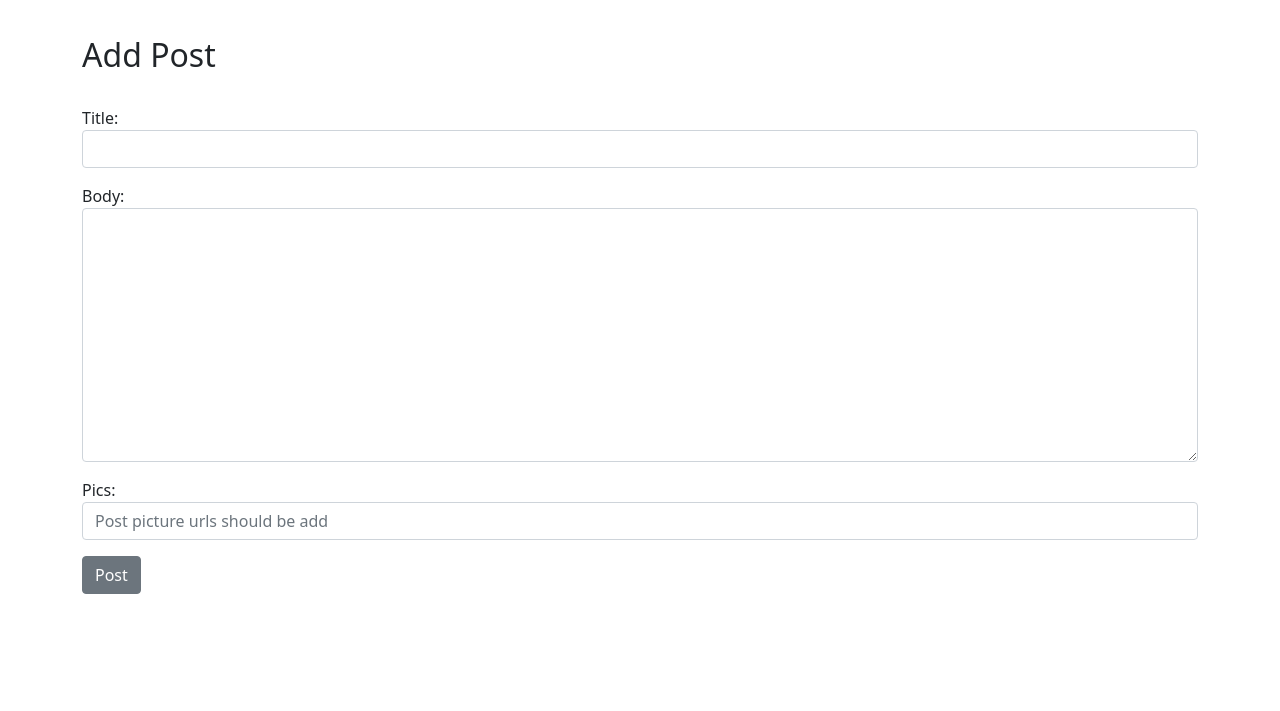
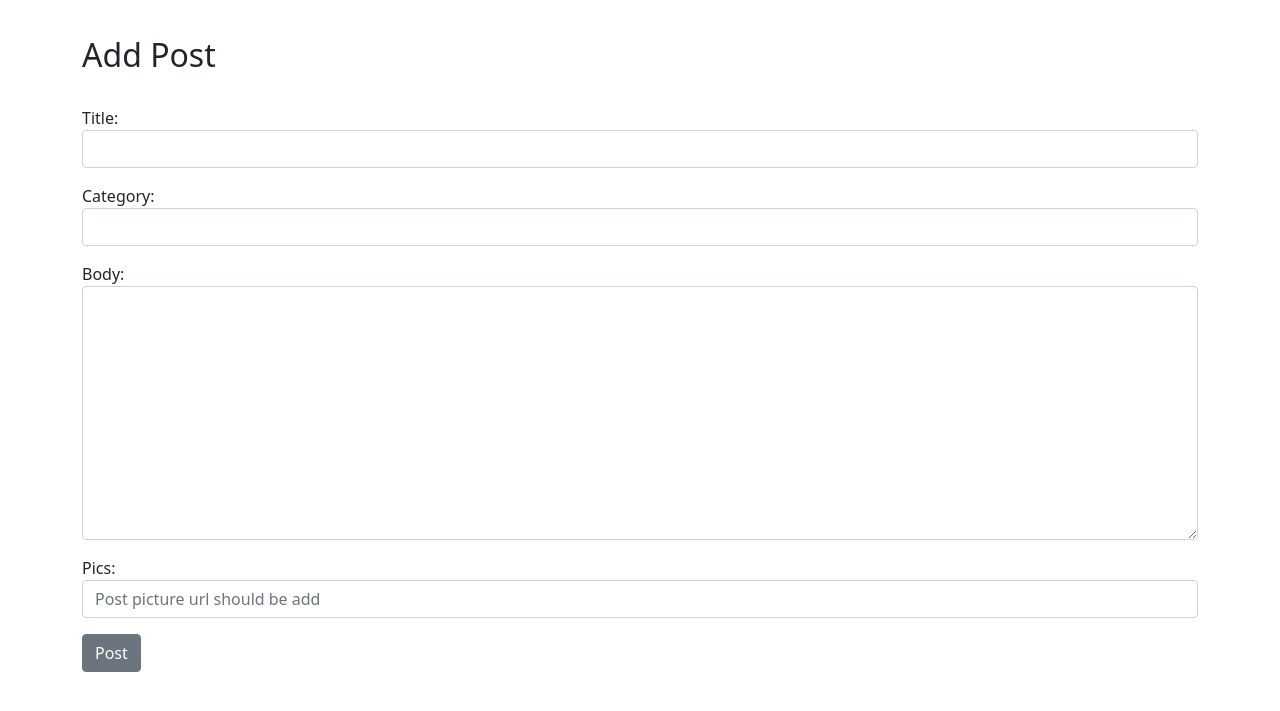
Before and after one commit to SalihTpc/blog-Project, a Django app: page /add_post/ in a window 1280 px wide. Shown: the part 64-775 px from the top of the page. Run offline with Django 4.2, Linux system fonts and the light colour scheme; the visitor is signed in with stand-in values (Sample User, id 1); lists and menus that the app fills with data are empty.

Commit message:
categories staff is adding.

```diff
--- a/mev/admin.py
+++ b/mev/admin.py
@@ -1,4 +1,5 @@
 from django.contrib import admin
-from .models import Post
+from .models import Category, Post
 
 admin.site.register(Post)
+admin.site.register(Category)
--- a/mev/forms.py
+++ b/mev/forms.py
@@ -1,26 +1,34 @@
 from django import forms
-from .models import Post
+from .models import Post, Category
+
+choices = Category.objects.all().values_list("name", "name")
+
+choice_list = []
+
+for item in choices:
+    choice_list.append(item)
 
 class PostForm(forms.ModelForm):
     class Meta:
         model = Post
-        fields = ("title","author","body", "pics")
+        fields = ("title","author", "category", "body", "pics")
         widgets = {
             # "title": forms.TextInput(attrs={"class":"form-control", "placeholder":"This is Title PlaceHolder"}),
             "title": forms.TextInput(attrs={"class":"form-control"}),
             "author": forms.TextInput(attrs={"class":"form-control", "value":"", "id":"user", "type":"hidden"}),
-            # "author": forms.Select(attrs={"class":"form-control", value: user.id}),
+            "category": forms.Select(choices=choice_list, attrs={"class":"form-control"}),
             "body": forms.Textarea(attrs={"class":"form-control"}),
-            "pics": forms.TextInput(attrs={"class":"form-control", "placeholder":"Post picture urls should be add"}),
+            "pics": forms.TextInput(attrs={"class":"form-control", "placeholder":"Post picture url should be add"}),
         }
 
 class UpdateForm(forms.ModelForm):
     class Meta:
         model = Post
-        fields = ("title", "body", "pics")
+        fields = ("title", "category", "body", "pics")
         widgets = {
             "title": forms.TextInput(attrs={"class":"form-control"}),
+            "category": forms.Select(choices=choice_list, attrs={"class":"form-control"}),
             # "author": forms.Select(attrs={"class":"form-control"}),
             "body": forms.Textarea(attrs={"class":"form-control"}),
-            "pics": forms.TextInput(attrs={"class":"form-control" , "placeholder":"Post picture urls should be add"}),
+            "pics": forms.TextInput(attrs={"class":"form-control" , "placeholder":"Post picture url should be add"}),
         }
--- a/mev/models.py
+++ b/mev/models.py
@@ -2,6 +2,16 @@ from django.db import models
 from django.contrib.auth.models import User
 from django.urls import reverse
 from datetime import datetime, date
+
+class Category(models.Model):
+    name = models.CharField(max_length=255)
+
+    def __str__(self):
+        return self.name
+
+    def get_absolute_url(self):
+        # return reverse("details", args=(str(self.id)))
+        return reverse("home")
 
 class Post(models.Model):
     title = models.CharField(max_length=255)
@@ -10,6 +20,7 @@ class Post(models.Model):
     post_date = models.DateField(auto_now_add=True)
     # pics = models.ImageField(upload_to='pics', blank=True)
     pics = models.CharField(max_length=255)
+    category = models.CharField(max_length=255, default="coding")
 
 
     def __str__(self):
--- a/mev/urls.py
+++ b/mev/urls.py
@@ -1,5 +1,5 @@
 from django.urls import path
-from .views import HomeView, DetailView, AddPostView, UpdatePostView, DeletePostView
+from .views import HomeView, DetailView, AddPostView, UpdatePostView, DeletePostView, CategoryView
 from django.conf import settings
 from django.conf.urls.static import static
 
@@ -9,6 +9,7 @@ urlpatterns = [
     path("blog/<int:pk>", DetailView.as_view(), name="details"),
     path("add_post/", AddPostView.as_view(), name="add_post"),
     path("edit/<int:pk>", UpdatePostView.as_view(), name="update"),
-    path("delete/<int:pk>", DeletePostView.as_view(), name="delete")
+    path("delete/<int:pk>", DeletePostView.as_view(), name="delete"),
+    path("category/<str:teams>", CategoryView, name="categories")
 ]
 # + static(settings.Media_URL, document_root=settings.MEDIA_ROOT)
--- a/mev/views.py
+++ b/mev/views.py
@@ -12,6 +12,10 @@ class HomeView(ListView):
     template_name = "home.html"
     # ordering = ["-id"]
     ordering = ["-post_date"]
+
+def CategoryView(request, teams):
+
+    return render(request, "categories.html", {"teams":teams})
 
 class DetailView(DetailView):
     model = Post
```
Also changed, not shown: mev/templates/categories.html (added, +16 -0 lines), mev/templates/details.html (+24 -11 lines), mev/templates/home.html (+7 -6 lines), mev/migrations/0005_post_catagory.py (added), mev/migrations/0006_category.py (added), mev/migrations/0007_rename_catagory_post_category.py (added).
